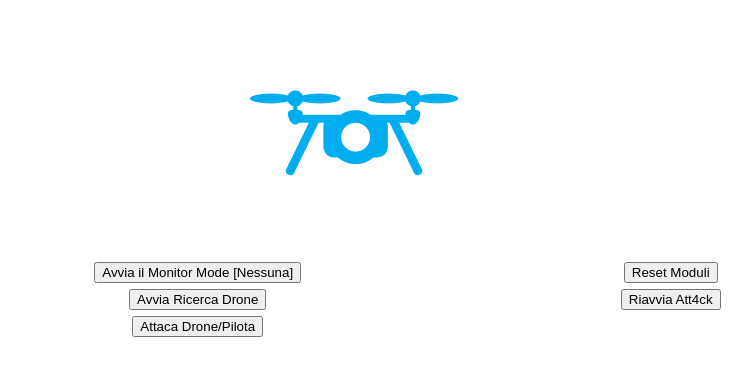
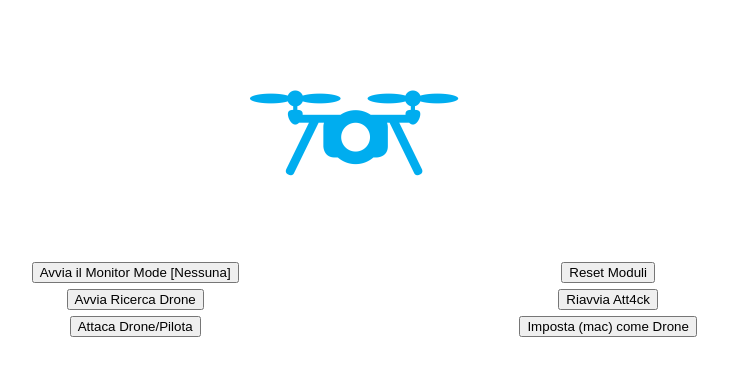
Before and after one commit to runcif/Att4ck, a PHP site: page / in a window 1280 px wide. Shown: the top 376 px of the page, without its empty margins (286-1038 px from the left). Run offline with PHP 8.4, Linux system fonts and the light colour scheme.

```diff
--- a/index.php
+++ b/index.php
@@ -33,6 +33,8 @@ else
 	</tr>
 	<tr>
     <td style="text-align: center;"><button name="deuth">Attaca Drone/Pilota</button></td>
+        <td style="text-align: center;"><button name="setdrone">Imposta (mac) come Drone</button></td>
+
   </tr>
  </tbody>
   </table>
@@ -54,7 +56,19 @@ else if (isset($_POST['reboot']))
   exec("sudo reboot", $output, $code);
 
 }
-
+else if (isset($_POST['setdrone']))
+{
+	if(!isset($_SESSION["mac3"]))
+{
+?>		 <center><td style="text-align: center;">Avvia, prima, il monitor mode e cerca un Drone/Pilota e seleziona il MAC!</td></center>
+<?php
+}
+else
+{
+include("connect.php");
+set_drone($_SESSION["mac3"],$conn);
+}
+}
 else if (isset($_POST['mode']))
 {
 	exec("cd /usr/lib/cgi-bin && sudo airmon-ng | grep -Eo 'wlan[1-9]'", $output, $code);
@@ -150,8 +164,9 @@ fclose($myfile);
 
 
 for ($i = 0, $n = count($mac) ; $i < $n ; $i++)
+	{
 
-	{
+
     $findme = 'BSSID';
     $findme2 = 'Station MAC';
 
@@ -182,14 +197,35 @@ for ($i = 0, $n = count($mac) ; $i < $n ; $i++)
 	$mac_split = str_split($mac[$i],8);
 	$return = $mac_split[0];
 
-	 $res = check_drone($return,$conn);
+	 $res = check_vendor($return,$conn);
+     $drone = check_drone($return,$conn);
 
      if($res[0]!=='')
      {
 	   ?>
  	 <tr> <td style="text-align: center;"><?php echo $mac[$i]; ?></td>
-	 <td style="text-align: center;"><?php echo '<span style="color:#800000;text-align:center;">'.$res[0].'</span>'; ?></td>
-     <td style="text-align: center;"><button name="selmac">Seleziona</button></td>
+ 	 <?php
+	 	if($res["vendor"] !== null)
+ 	 {
+	 	 if($drone[0] == 1){
+		 	?>
+
+		 	 		<tr> <td style="text-align: center;"><?php echo '<span style="color:#ff0000;text-align:center;">'.$res["vendor"].'</span>'; ?></td></tr>
+		 	 		<tr> <td style="text-align: center;"><?php echo '<span style="color:#ff0000;text-align:center;"> DRONE TROVATO!</span>'; ?></td></tr>
+		 	 	  <tr> <td style="text-align: center;"><button name="selmac">Attacca!</button></td></tr>
+               <input type="hidden" name="selmac" value="<?php echo $mac[$i];?>" />
+
+    </tr>
+</table>
+    </form>
+
+		 	 <?php
+		 	 }
+		 	 else
+		 	 {
+ 	 ?>
+	<tr> <td style="text-align: center;"><?php echo '<span style="color:#0066ff;text-align:center;">'.$res["vendor"].'</span>'; ?></td></tr>
+    <tr> <td style="text-align: center;"><button name="selmac">Seleziona</button></td></tr>
                <input type="hidden" name="selmac" value="<?php echo $mac[$i];?>" />
 
     </tr>
@@ -197,7 +233,21 @@ for ($i = 0, $n = count($mac) ; $i < $n ; $i++)
     </form>
 <?php
 }
+}
+else
+{
+	 if($pos !== false && $pos2 !== false)
+    {
+	?>
+	<tr> <td style="text-align: center;"><?php echo '<span style="color:#cc00cc;text-align:center;">Non rilevo il vendor!</span>'; ?></td></tr>
+    </tr>
+</table>
+    </form>
+<?php
+	}
+}
 
+}
 
 
 }
@@ -211,6 +261,10 @@ else if(isset($_POST['selmac']))
 {
 	$_SESSION["mac"] = $_POST['selmac'];
 
+    $mac_split = str_split($_POST['selmac'],8);
+	$mac3 = $mac_split[0];
+
+    $_SESSION["mac3"] = $mac3;
 
 
 	?>
```
Also changed, not shown: connect.php (+17 -1 lines).
